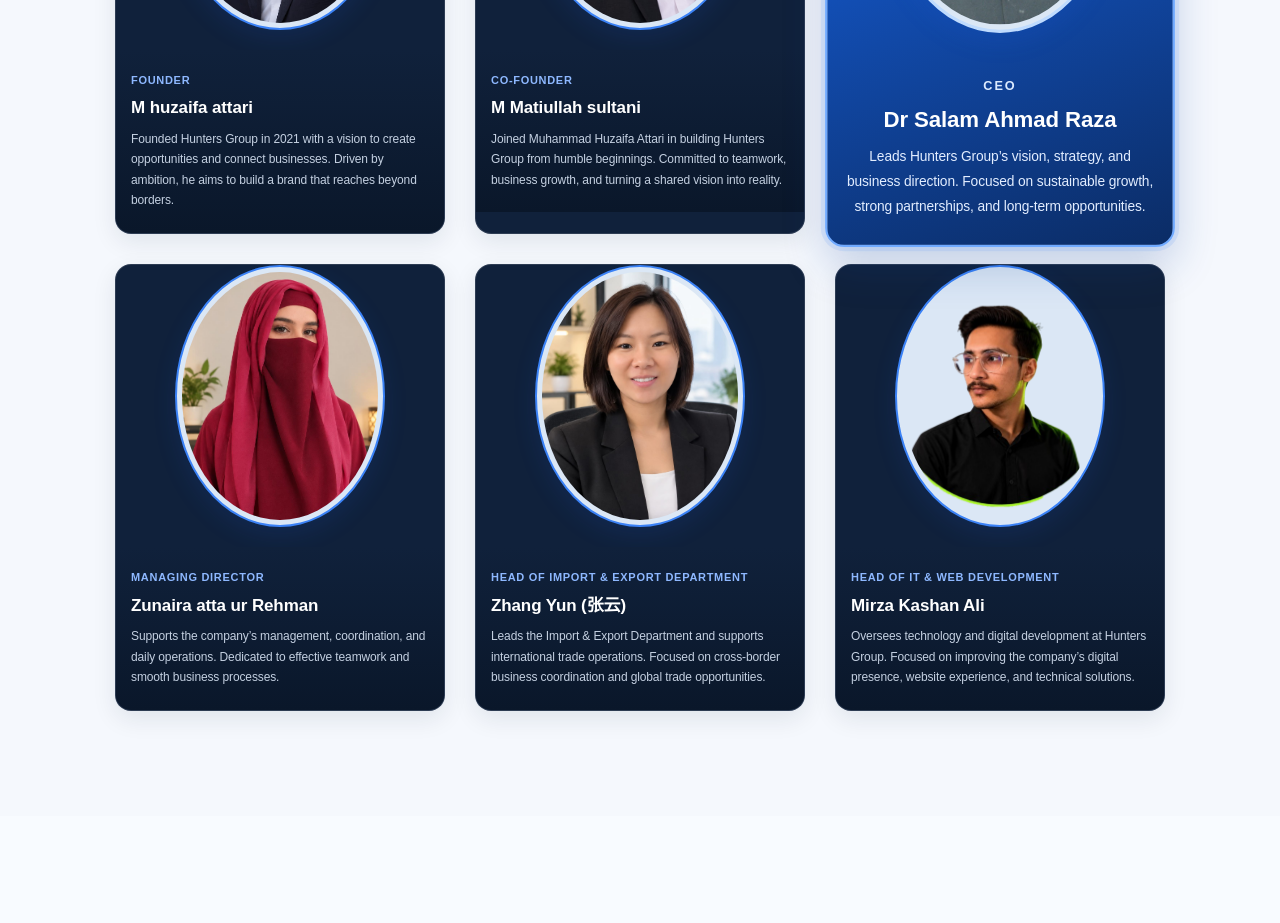
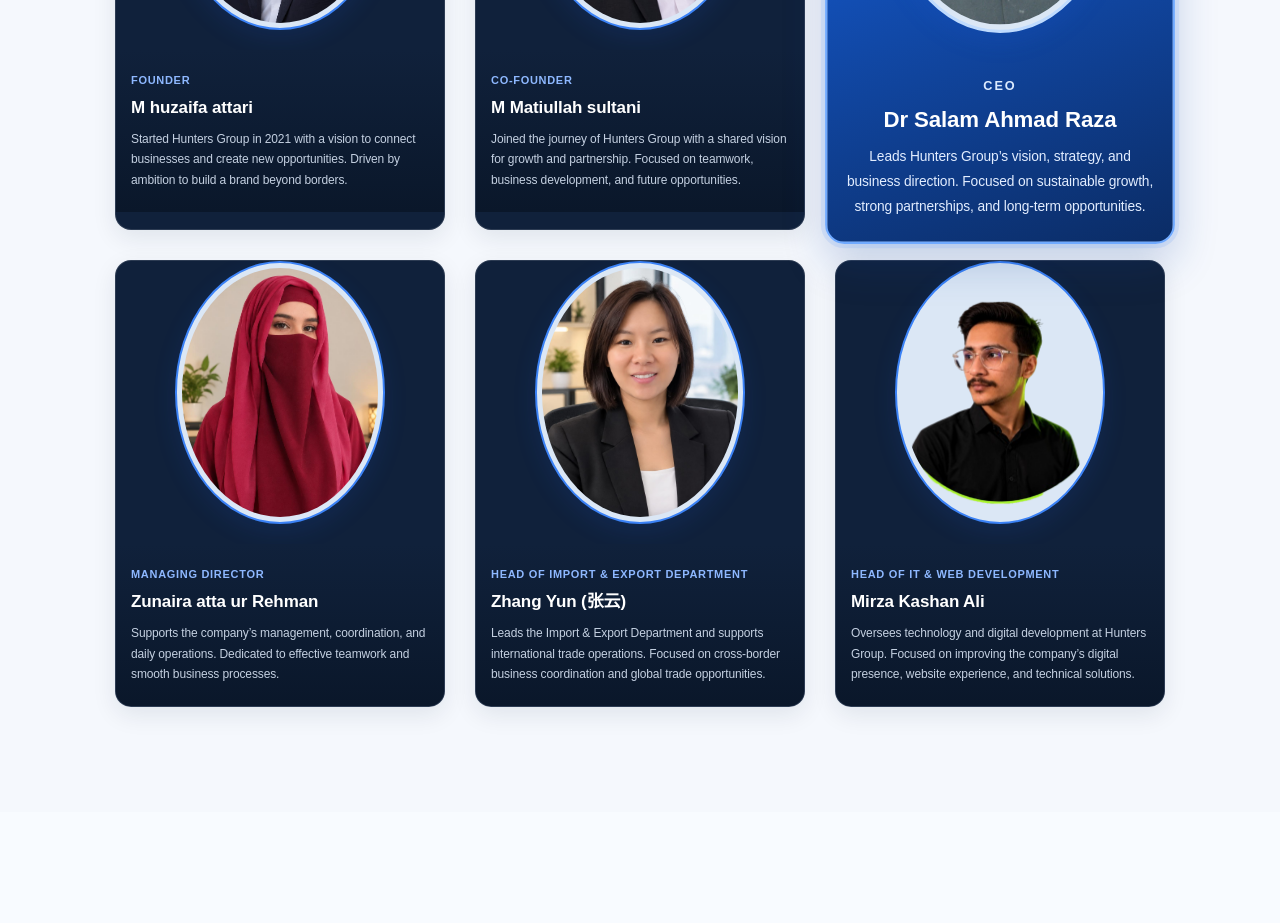
Before and after one commit to kashanbaig382-web/hunters-group, a Next.js app: page / in a window 1280 px wide. Shown: the part 3360-4283 px from the top of the page. Built offline with nearby package versions, Linux system fonts and the light colour scheme.

Commit message:
Update page.tsx

```diff
--- a/app/page.tsx
+++ b/app/page.tsx
@@ -431,14 +431,14 @@ export default function Home() {
                   role: "Founder",
                   image: "/team-huzaifa.jpg",
                   description:
-                    "Founded Hunters Group in 2021 with a vision to create opportunities and connect businesses. Driven by ambition, he aims to build a brand that reaches beyond borders.",
+                    "Started Hunters Group in 2021 with a vision to connect businesses and create new opportunities. Driven by ambition to build a brand beyond borders.",
                 },
                 {
                   name: "M Matiullah sultani",
                   role: "Co-Founder",
                   image: "/team-matiullah.jpg",
                   description:
-                    "Joined Muhammad Huzaifa Attari in building Hunters Group from humble beginnings. Committed to teamwork, business growth, and turning a shared vision into reality.",
+                    "Joined the journey of Hunters Group with a shared vision for growth and partnership. Focused on teamwork, business development, and future opportunities.",
                 },
                 {
                   name: "Dr Salam Ahmad Raza",
```
